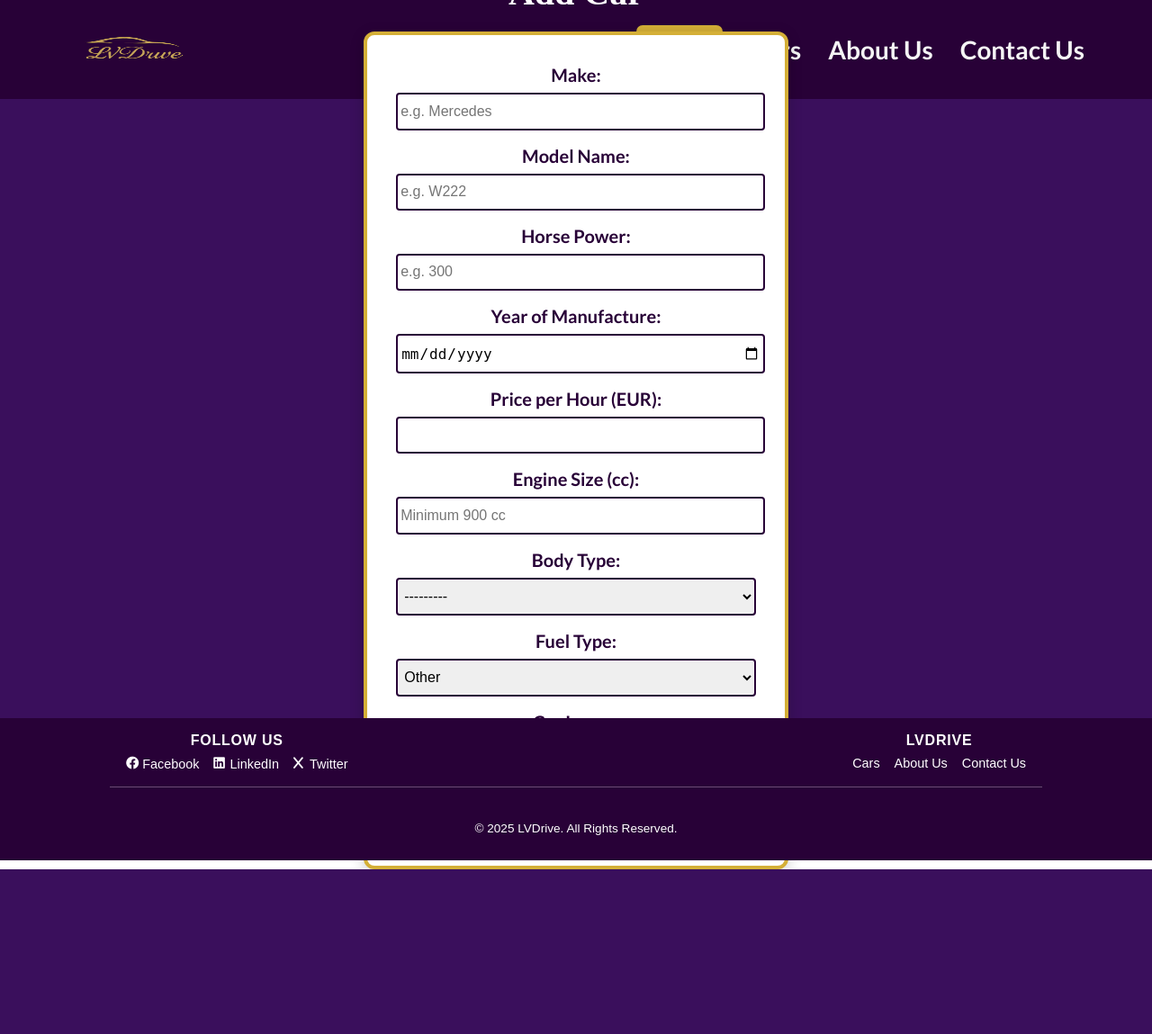
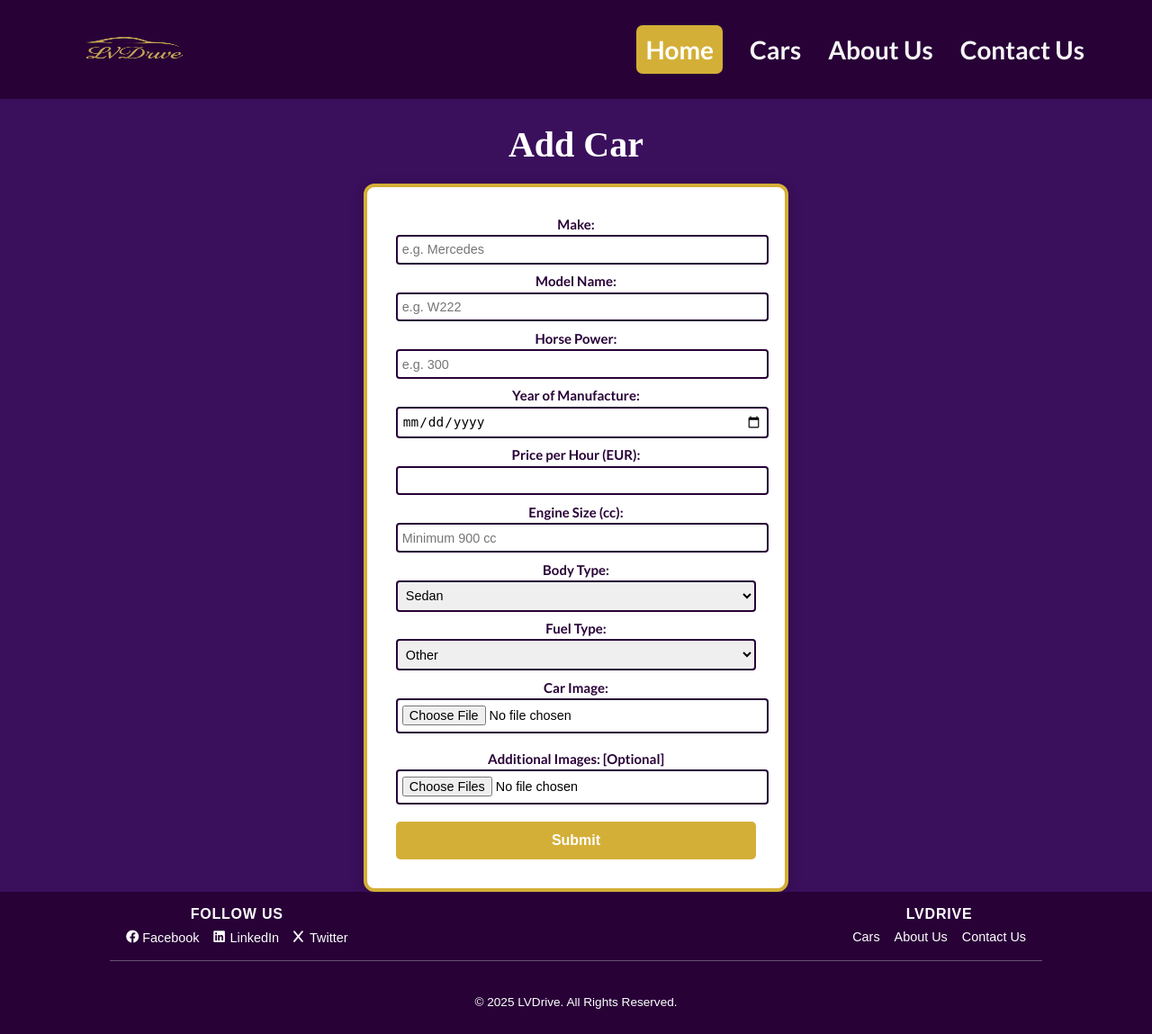
Before and after one commit to NikolaEnkin/LVDrive, a Django app: page /cars/add/ in a window 1280 px wide. Shown: the whole page at 90% size. Before the commit the page ends 966 px from the top, so only its background shows below. Run offline with Django 5.2, Linux system fonts and the light colour scheme; some libraries are stand-ins or nearby versions; some web fonts are replaced.

Commit message:
feat: added car image functionality and updated the booking logic

```diff
--- a/LVDrive/urls.py
+++ b/LVDrive/urls.py
@@ -6,8 +6,9 @@ from django.urls import path, include
 urlpatterns = [
     path('admin/', admin.site.urls),
     path('', include('home.urls')),
+    path('cars/', include('cars.urls')),
+
     path('accounts/', include('accounts.urls')),
-    path('cars/', include('cars.urls')),
     path('bookings/', include('bookings.urls')),
 ]
 
--- a/bookings/models.py
+++ b/bookings/models.py
@@ -20,7 +20,7 @@ class Booking(models.Model):
 
     car = models.ForeignKey(
         to=Car,
-        on_delete=models.PROTECT,
+        on_delete=models.CASCADE,
         related_name='car_bookings',
     )
 
--- a/cars/forms.py
+++ b/cars/forms.py
@@ -1,5 +1,5 @@
 from django import forms
-from cars.models import Car
+from cars.models import Car, CarImage
 
 
 class BaseCarForm(forms.ModelForm):
@@ -50,8 +50,8 @@ class BaseCarForm(forms.ModelForm):
                     'placeholder': 'Minimum 900 cc'
                 }
             ),
+
         }
-
 
 class CreateCarForm(BaseCarForm):
     ...
--- a/cars/models.py
+++ b/cars/models.py
@@ -46,6 +46,7 @@ class Car(models.Model):
     body_type = models.CharField(
         max_length=30,
         choices=CarBodyTypeChoices,
+        default=CarBodyTypeChoices.SEDAN
     )
 
     fuel_type = models.CharField(
@@ -73,3 +74,19 @@ class Car(models.Model):
         ).select_related('owner__profile').first()
 
         return booking.owner_id if booking else None
+
+
+class CarImage(models.Model):
+    car = models.ForeignKey(
+        to=Car,
+        on_delete=models.CASCADE,
+        related_name='car_images'
+    )
+
+    car_image = models.ImageField(
+        upload_to='car_extra_photos/'
+    )
+
+    uploaded_at = models.DateTimeField(
+        auto_now_add=True
+    )
--- a/cars/urls.py
+++ b/cars/urls.py
@@ -2,6 +2,7 @@ from django.urls import path, include
 from cars import views
 
 urlpatterns = [
+
     path('', views.CarCatalogView.as_view(), name='cars-dashboard'),
     path('add/', views.CreateCarView.as_view(), name='create-car'),
     path('<int:pk>/', include([
--- a/cars/views.py
+++ b/cars/views.py
@@ -4,8 +4,7 @@ from django.shortcuts import render
 from django.urls import reverse_lazy
 from django.views.generic import CreateView, ListView, UpdateView, DetailView, DeleteView
 from cars.forms import CreateCarForm, EditCarForm, SearchForm
-from cars.models import Car
-
+from cars.models import Car, CarImage
 
 
 class CarCatalogView(LoginRequiredMixin, ListView):
@@ -50,7 +49,14 @@ class CreateCarView(CreateView):
 
     def form_valid(self, form):
         form.instance.owner = self.request.user
-        return super().form_valid(form)
+        response =  super().form_valid(form)
+
+        images = self.request.FILES.getlist('car_images')
+
+        for image in images:
+            CarImage.objects.create(car=self.object, image=image)
+
+        return response
 
 class EditCarView(UpdateView):
     model = Car
--- a/static/css/base/base.css
+++ b/static/css/base/base.css
@@ -144,6 +144,7 @@
 html, body {
     height: 100%;
     margin: 0;
+    background-color: #3a0f5c;
 }
 
 body {
@@ -153,7 +154,6 @@ body {
 
 
 .content-wrap {
-    flex: 1;
-    display: flex;
-    flex-direction: column;
+    background-color: #3a0f5c !important;
+
 }
--- a/static/css/cars/addcars.css
+++ b/static/css/cars/addcars.css
@@ -6,12 +6,13 @@
 
 .body-content {
     background: #3a0f5c;
-    height: 86vh;
     display: flex;
     justify-content: center;
     align-items: center;
     flex-direction: column;
     gap: 20px;
+    min-height: calc(100vh - 250px);
+    margin: 0;
 }
 
 .car-form {
@@ -37,9 +38,9 @@
     text-align: center;
     font-family: 'Lato', sans-serif;
     font-weight: 800;
-    margin-bottom: 0.5rem;
+    margin-bottom: 0.2rem;
     color: #280137;
-    font-size: 20px;
+    font-size: 15px;
 }
 
 .car-form input,
@@ -47,11 +48,11 @@
 .car-form textarea {
     display: block;
     width: 100%;
-    padding: 0.6rem 0.2rem;
-    margin: 0 auto 1rem;
+    padding: 0.4rem 0.3rem;
+    margin-bottom: 0.6rem;
+    font-size: 0.9rem;
     border: 2px solid #280137;
     border-radius: 4px;
-    font-size: 1rem;
     transition: border-color .2s;
 }
 
@@ -98,3 +99,8 @@
     transform: translateY(-1px);
     box-shadow: 0 6px 16px rgba(0, 0, 0, 0.2);
 }
+
+{
+    background-color: #3a0f5c !important;
+    padding: 1rem 1rem;
+}
--- a/templates/cars/car-create-page.html
+++ b/templates/cars/car-create-page.html
@@ -6,6 +6,10 @@
         <form method="post" enctype="multipart/form-data" class="car-form">
             {% csrf_token %}
             {{ form }}
+
+            <label>Additional Images: [Optional]</label>
+            <input type="file" name="images" multiple>
+
             <button class="btn-submit" type="submit">Submit</button>
         </form>
     </div>
```
Also changed, not shown: bookings/migrations/0004_alter_booking_car.py (added), cars/migrations/0002_carimage.py (added), cars/migrations/0003_alter_car_body_type.py (added), media_files/cars/main_Ee2IaN4.jpg (added), media_files/cars/main_IboRxE7.jpg (added), media_files/cars/main_fsP5WLB.jpg (added), media_files/cars/main_heJi5tR.jpg (added), media_files/cars/main_kLvB9ol.jpg (added).
